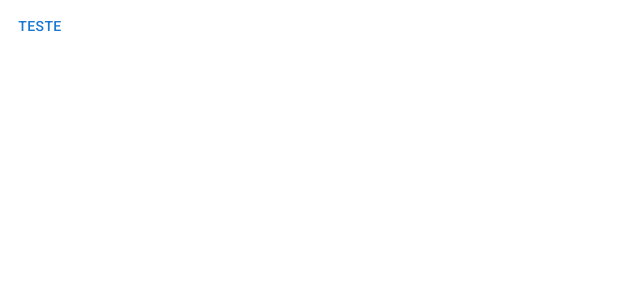
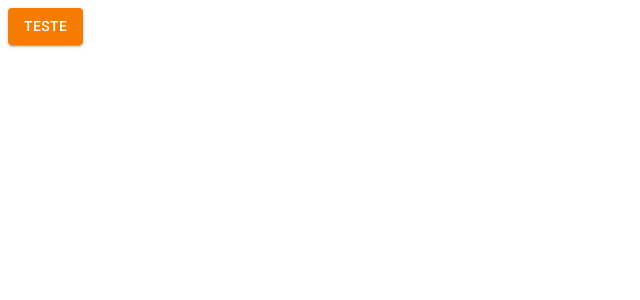
Before and after one commit to Andremacedomachado/apptransportfront, a React (Vite) app: page /pagina-inicial in a window 1280 px wide. Shown: the top 300 px of the page, without its empty margins (0-640 px from the left). Built offline with nearby package versions, Linux system fonts and the light colour scheme.

Commit message:
feat: Adicionado tema claro e provider

```diff
--- a/src/App.tsx
+++ b/src/App.tsx
@@ -1,12 +1,17 @@
+import { ThemeProvider } from "@mui/material";
 import { BrowserRouter } from "react-router-dom";
+
+import { LightTheme } from "./shared/themes";
 import { AppRoutes } from "./routes";
-
 
 export const App = () => {
 
   return (
-    <BrowserRouter>
-      <AppRoutes />
-    </BrowserRouter>
+    <ThemeProvider theme={LightTheme}>
+      <BrowserRouter>
+        <AppRoutes />
+      </BrowserRouter>
+    </ThemeProvider>
+
   );
 }
--- a/src/routes/index.tsx
+++ b/src/routes/index.tsx
@@ -4,7 +4,7 @@ import { Navigate, Route, Routes } from "react-router-dom"
 export const AppRoutes = () => {
     return (
         <Routes>
-            <Route path='pagina-inicial' element={<Button>teste</Button>}></Route>
+            <Route path='pagina-inicial' element={<Button variant="contained" color="primary">teste</Button>}></Route>
             <Route path='*' element={<Navigate to='pagina-inicial' />}></Route>
         </Routes>
     )
--- /dev/null
+++ b/src/shared/themes/Light.ts
@@ -0,0 +1,25 @@
+import { createTheme } from '@mui/material'
+import { brown, orange } from '@mui/material/colors'
+
+export const LightTheme = createTheme(
+    {
+        palette: {
+            primary: {
+                main: orange[700],
+                dark: orange[800],
+                light: orange[500],
+                contrastText: '#ffffff',
+            },
+            secondary: {
+                main: brown[700],
+                dark: brown[800],
+                light: brown[500],
+                contrastText: '#ffffff',
+            },
+            background: {
+                paper: '#ffffff',
+                default: '#f7f6f3',
+            }
+        }
+    }
+)
--- a/src/shared/themes/index.ts
+++ b/src/shared/themes/index.ts
@@ -1 +1 @@
-export {}
+export * from './Light'
```
